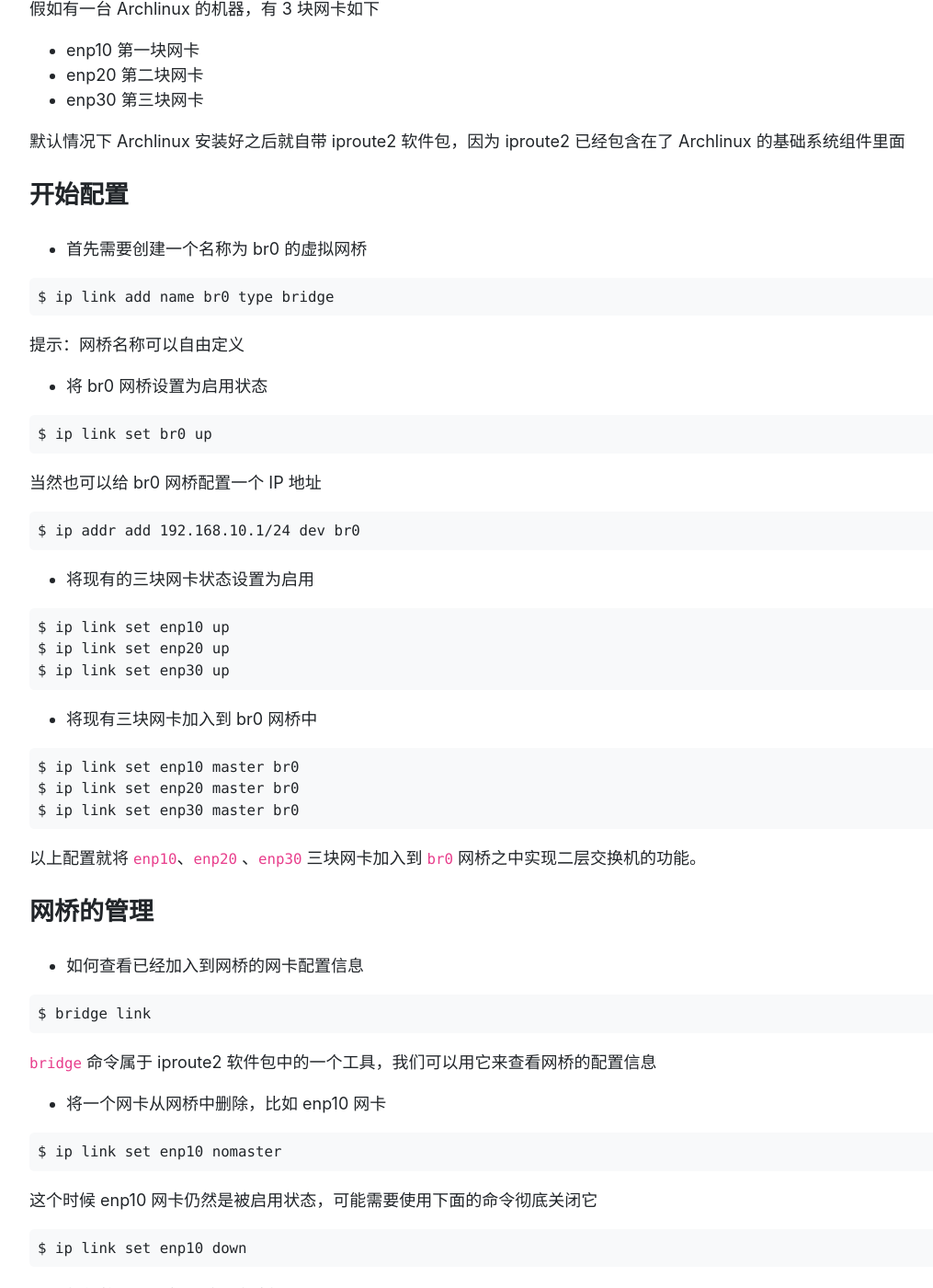
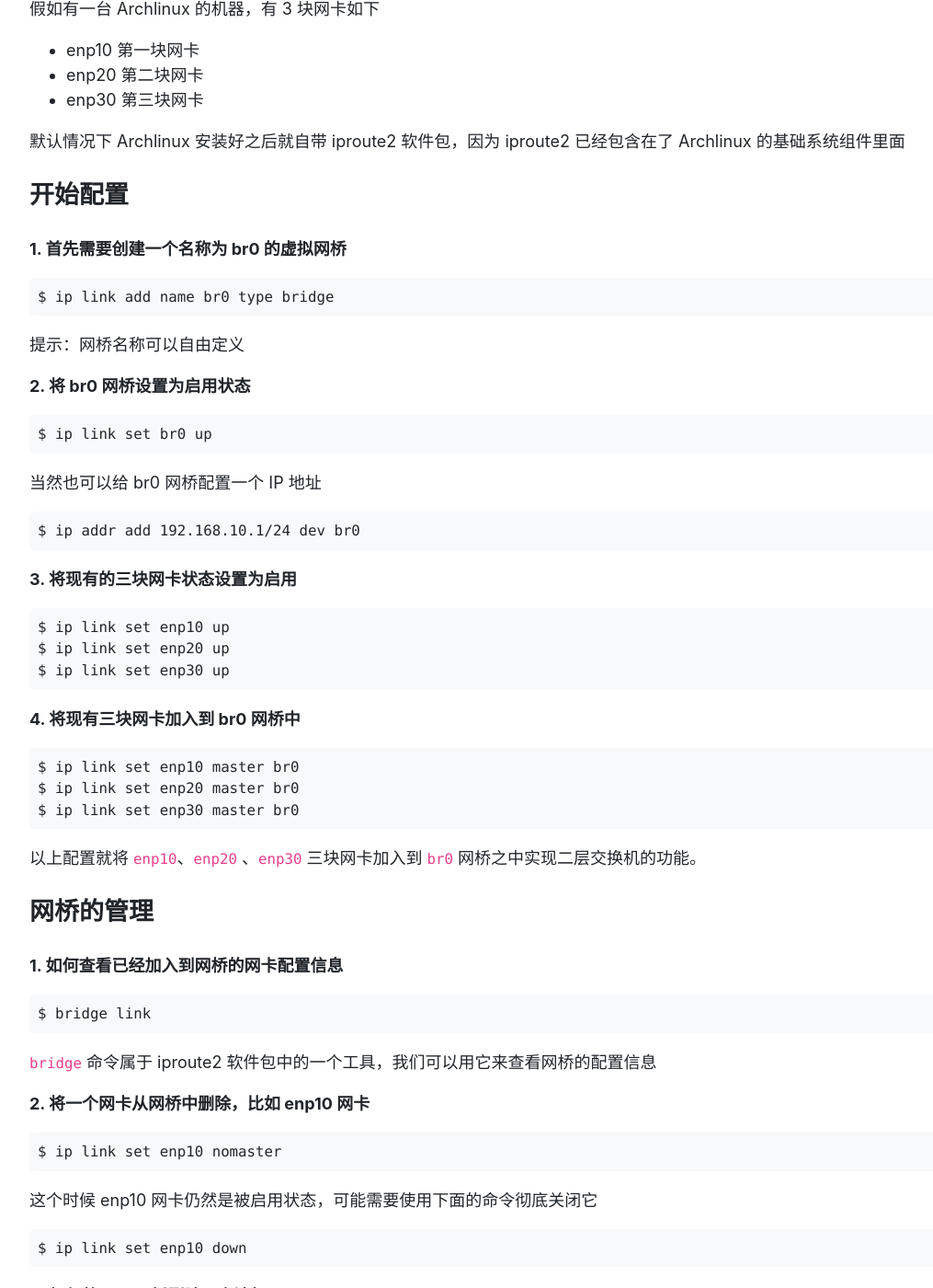
Before and after one commit to ehsud/blog, a Jekyll site: the page built from linux/bridge-for-archlinux.md, in a window 1280 px wide and 1400 px high, scrolled down 420 px. Shown: the whole window at 92% size, without its empty margins (53-1068 px from the left). Built offline with Jekyll 4.4.1, drawn with Linux system fonts in a browser that asks for light colours; some of the changed text lies outside the part shown.

Commit message:
Updated some files

````diff
--- a/linux/bridge-for-archlinux.md
+++ b/linux/bridge-for-archlinux.md
@@ -20,7 +20,7 @@ tags: [linux, archlinux,]
 
 ### 开始配置
 
-* 首先需要创建一个名称为 br0 的虚拟网桥
+**1. 首先需要创建一个名称为 br0 的虚拟网桥**
 
 ```
 $ ip link add name br0 type bridge
@@ -28,7 +28,7 @@ $ ip link add name br0 type bridge
 
 > 提示：网桥名称可以自由定义
 
-* 将 br0 网桥设置为启用状态
+**2. 将 br0 网桥设置为启用状态**
 
 ```
 $ ip link set br0 up
@@ -40,7 +40,7 @@ $ ip link set br0 up
 $ ip addr add 192.168.10.1/24 dev br0
 ```
 
-* 将现有的三块网卡状态设置为启用
+**3. 将现有的三块网卡状态设置为启用**
 
 ```
 $ ip link set enp10 up
@@ -48,7 +48,7 @@ $ ip link set enp20 up
 $ ip link set enp30 up
 ```
 
-* 将现有三块网卡加入到 br0 网桥中
+**4. 将现有三块网卡加入到 br0 网桥中**
 
 ```
 $ ip link set enp10 master br0
@@ -60,7 +60,7 @@ $ ip link set enp30 master br0
 
 ### 网桥的管理
 
-* 如何查看已经加入到网桥的网卡配置信息
+**1. 如何查看已经加入到网桥的网卡配置信息**
 
 ```
 $ bridge link
@@ -68,7 +68,7 @@ $ bridge link
 
 `bridge` 命令属于 iproute2 软件包中的一个工具，我们可以用它来查看网桥的配置信息
 
-* 将一个网卡从网桥中删除，比如 enp10 网卡
+**2. 将一个网卡从网桥中删除，比如 enp10 网卡**
 
 ```
 $ ip link set enp10 nomaster
@@ -80,7 +80,7 @@ $ ip link set enp10 nomaster
 $ ip link set enp10 down
 ```
 
-* 如何将 br0 网桥删除，方法如下
+**3. 如何将 br0 网桥删除，方法如下**
 
 ```
 $ ip link delete br0 type bridge
````
